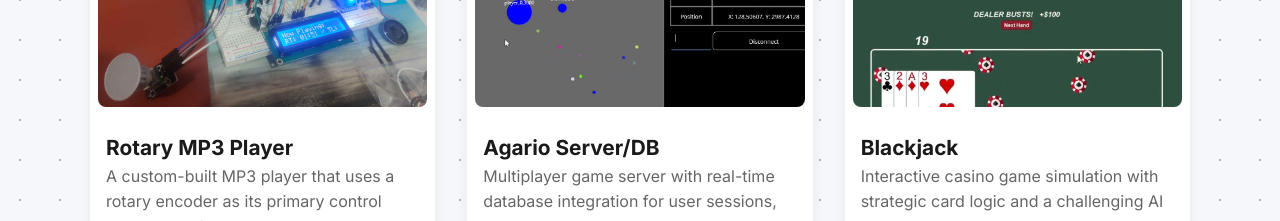
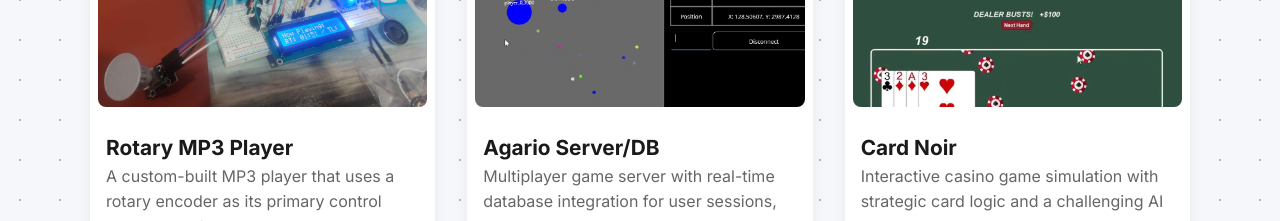
Before and after one commit to Taizuki/portfolio, a React (Create React App) app: page / in a window 1280 px wide. Shown: the part 2380-2601 px from the top of the page. Built offline with nearby package versions, Linux system fonts and the light colour scheme.

Commit message:
Resume and Naming

```diff
--- a/src/App.js
+++ b/src/App.js
@@ -286,7 +286,7 @@
       github: "https://gitea.com/Taizukii/agario-server-db",
     },
     {
-      title: "Blackjack",
+      title: "Card Noir",
       desc: "Interactive casino game simulation with strategic card logic and a challenging AI opponent. Developed using modern game architecture patterns.",
       img: Blackjack,
       link: "https://drive.google.com/file/d/1h71lmXXFrZ-EqAc9qBzV-IOWhshxnv-o/view",
```
Also changed, not shown: 1 other file (tests, documents, lock files or other folders).
